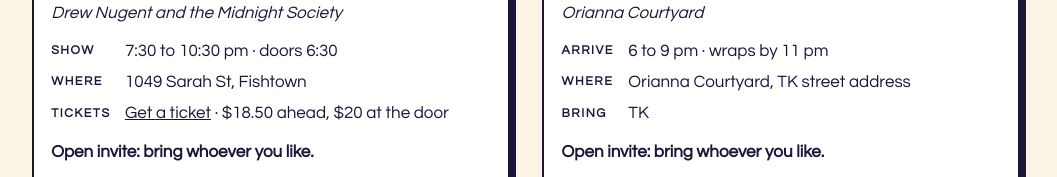
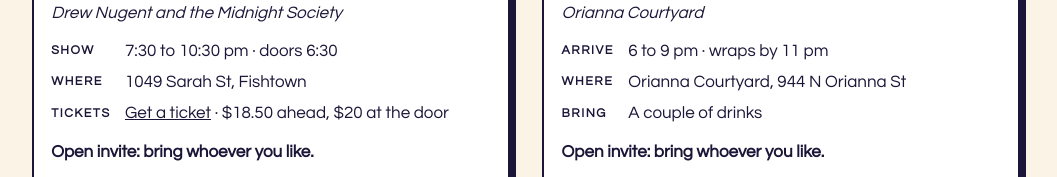
Before and after one commit to themightychris/chris-turns-40, a plain HTML site: page index.html in a window 1280 px wide. Shown: the part 1138-1315 px from the top of the page, without its empty margins (114-1171 px from the left). Drawn offline with Linux system fonts and the light colour scheme.

Commit message:
feat: Saturday address and what to bring
Co-Authored-By: Claude Fable 5.2 <noreply@anthropic.com>
Claude-Session: https://claude.ai/code/session_013bS1t2BaVqa5LWuALz36DG

```diff
--- a/index.html
+++ b/index.html
@@ -138,8 +138,8 @@
           <p class="sub">Orianna Courtyard</p>
           <dl class="facts">
             <dt>Arrive</dt><dd>6 to 9 pm · wraps by 11 pm</dd>
-            <dt>Where</dt><dd>Orianna Courtyard, TK street address</dd>
-            <dt>Bring</dt><dd>TK</dd>
+            <dt>Where</dt><dd>Orianna Courtyard, 944 N Orianna St</dd>
+            <dt>Bring</dt><dd>A couple of drinks</dd>
           </dl>
           <p class="note">Open invite: bring whoever you like.</p>
           <div class="rsvp" data-rsvp><p>RSVP opens here soon. Until then, text Chris.</p></div>
```
Also changed, not shown: preview.html (+2 -2 lines).
